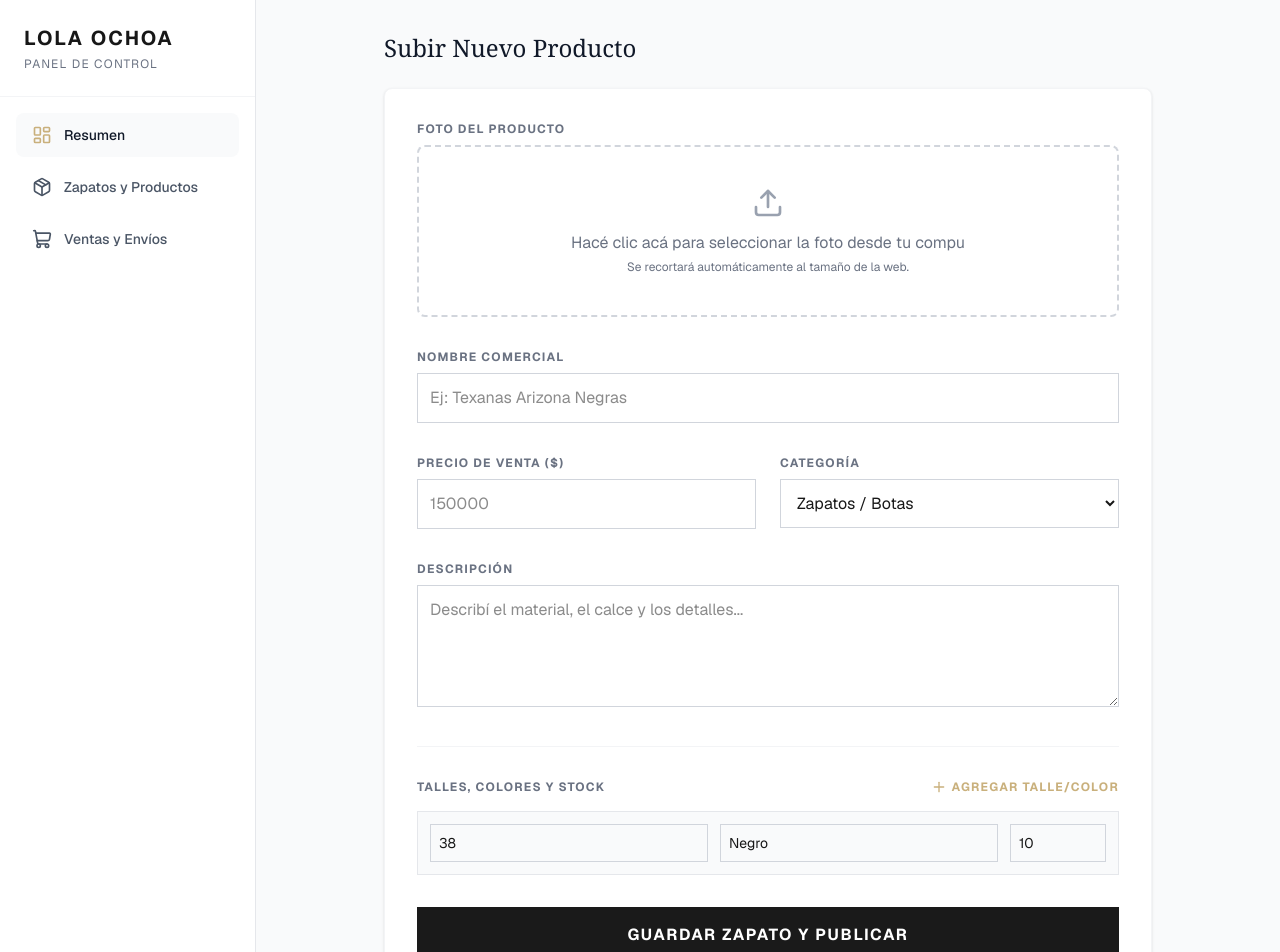
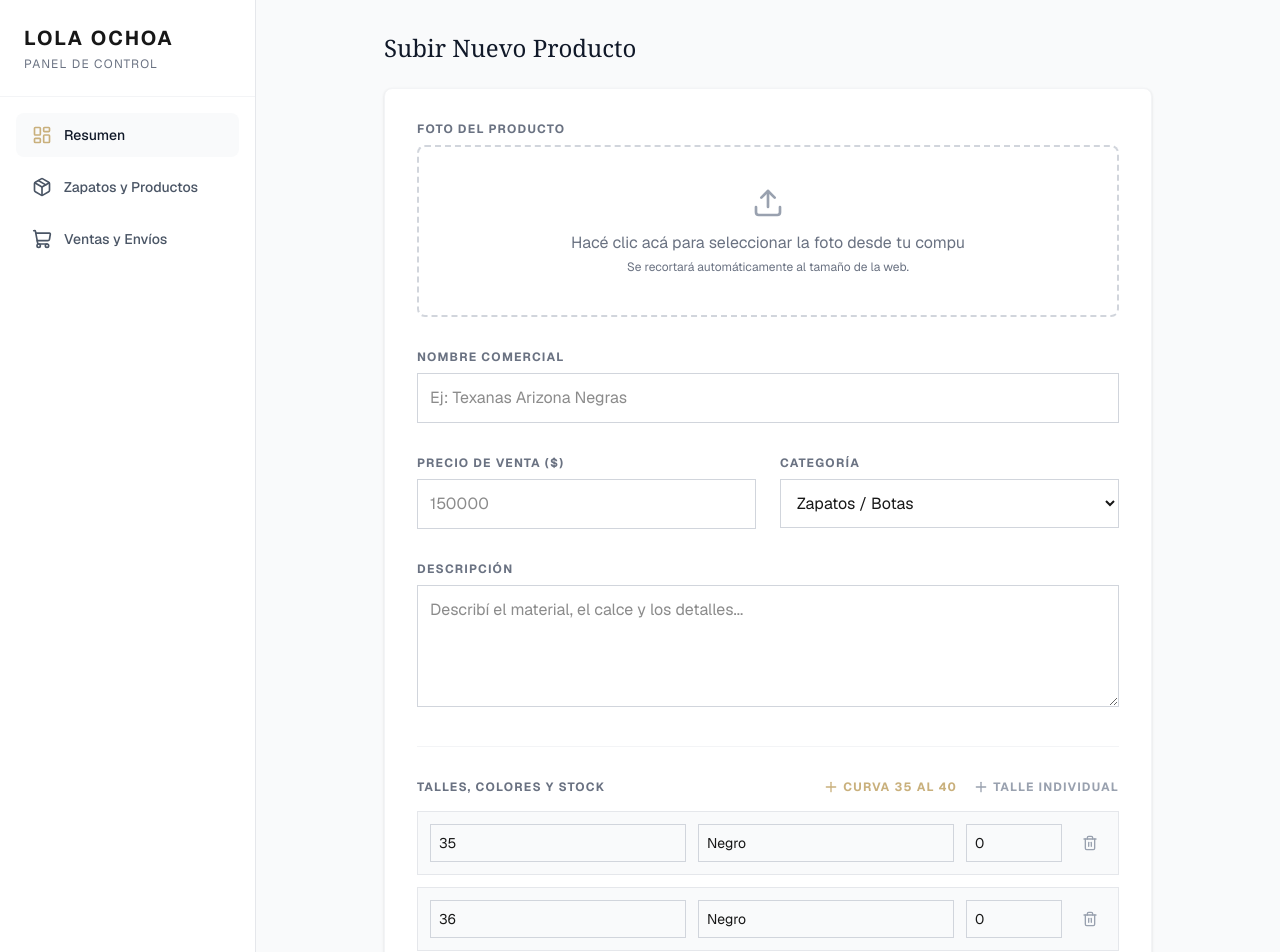
Before and after one commit to SunnyBritez/Lola-Ochoa, a Next.js app: page /admin/products/new in a window 1280 px wide. Shown: the top 952 px of the page. Built offline with nearby package versions, Linux system fonts and the light colour scheme.

Commit message:
feat: Add full size curve generator button

```diff
--- a/src/app/admin/products/new/page.tsx
+++ b/src/app/admin/products/new/page.tsx
@@ -17,10 +17,21 @@ export default function NewProductPage() {
     category: "ZAPATOS",
   });
 
-  const [variants, setVariants] = useState([{ size: "38", color: "Negro", stock: "10" }]);
+  const [variants, setVariants] = useState(
+    [35, 36, 37, 38, 39, 40].map(size => ({ size: size.toString(), color: "Negro", stock: "0" }))
+  );
 
   const addVariant = () => {
     setVariants([...variants, { size: "", color: "", stock: "0" }]);
+  };
+
+  const addColorCurve = () => {
+    const newVariants = [35, 36, 37, 38, 39, 40].map(size => ({
+      size: size.toString(),
+      color: "Negro",
+      stock: "0"
+    }));
+    setVariants([...variants, ...newVariants]);
   };
 
   const updateVariant = (index: number, field: string, value: string) => {
@@ -164,13 +175,22 @@ export default function NewProductPage() {
         <div className="border-t border-gray-100 pt-8">
           <div className="flex justify-between items-center mb-4">
             <label className="block text-xs font-bold text-gray-500 uppercase tracking-widest">Talles, Colores y Stock</label>
-            <button
-              type="button"
-              onClick={addVariant}
-              className="text-xs uppercase tracking-widest font-bold text-[#c9b07c] hover:text-black flex items-center gap-1 transition-colors"
-            >
-              <Plus className="w-4 h-4" /> Agregar Talle/Color
-            </button>
+            <div className="flex gap-4">
+              <button
+                type="button"
+                onClick={addColorCurve}
+                className="text-xs uppercase tracking-widest font-bold text-[#c9b07c] hover:text-black flex items-center gap-1 transition-colors"
+              >
+                <Plus className="w-4 h-4" /> Curva 35 al 40
+              </button>
+              <button
+                type="button"
+                onClick={addVariant}
+                className="text-xs uppercase tracking-widest font-bold text-gray-400 hover:text-black flex items-center gap-1 transition-colors"
+              >
+                <Plus className="w-4 h-4" /> Talle Individual
+              </button>
+            </div>
           </div>
 
           <div className="space-y-3">
```
